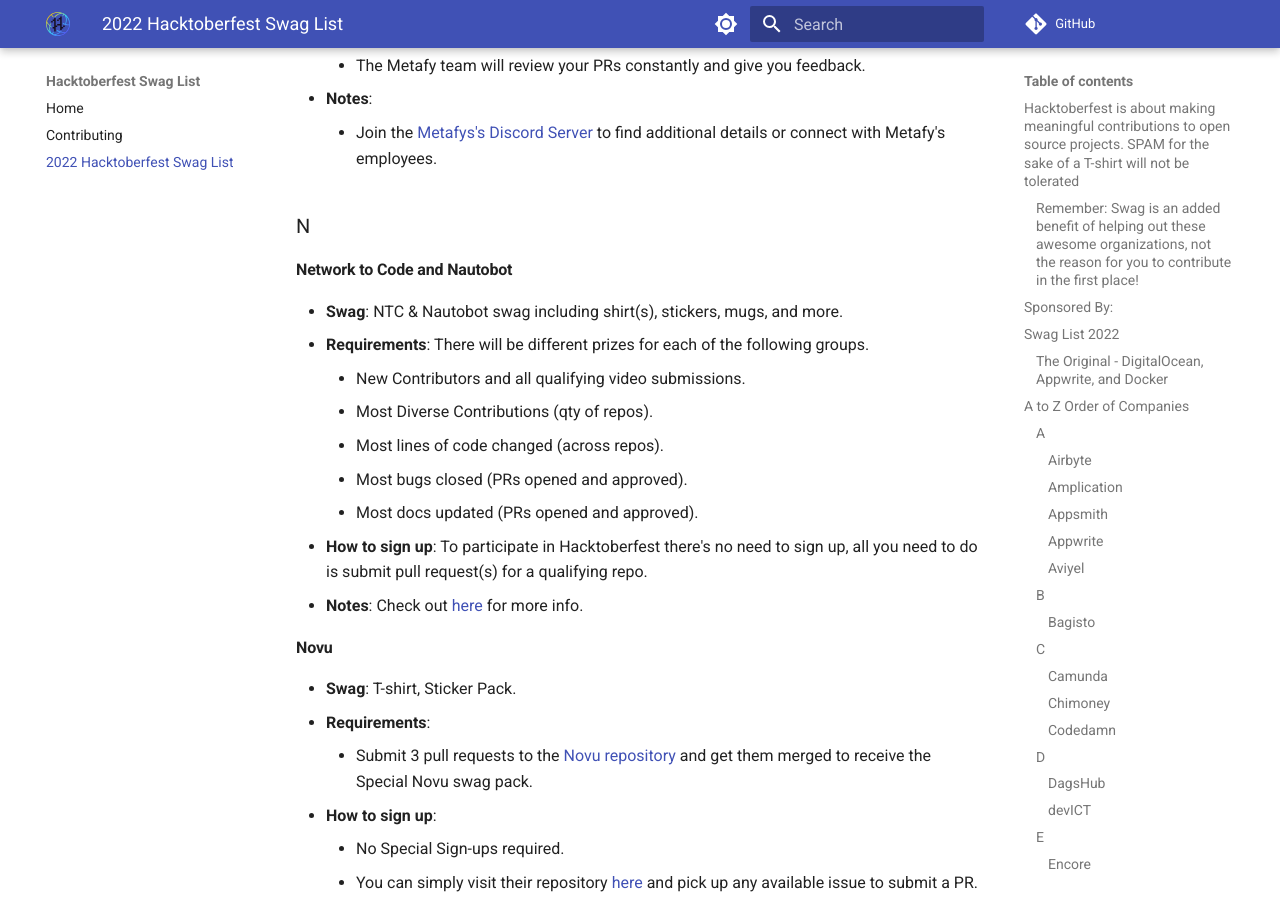
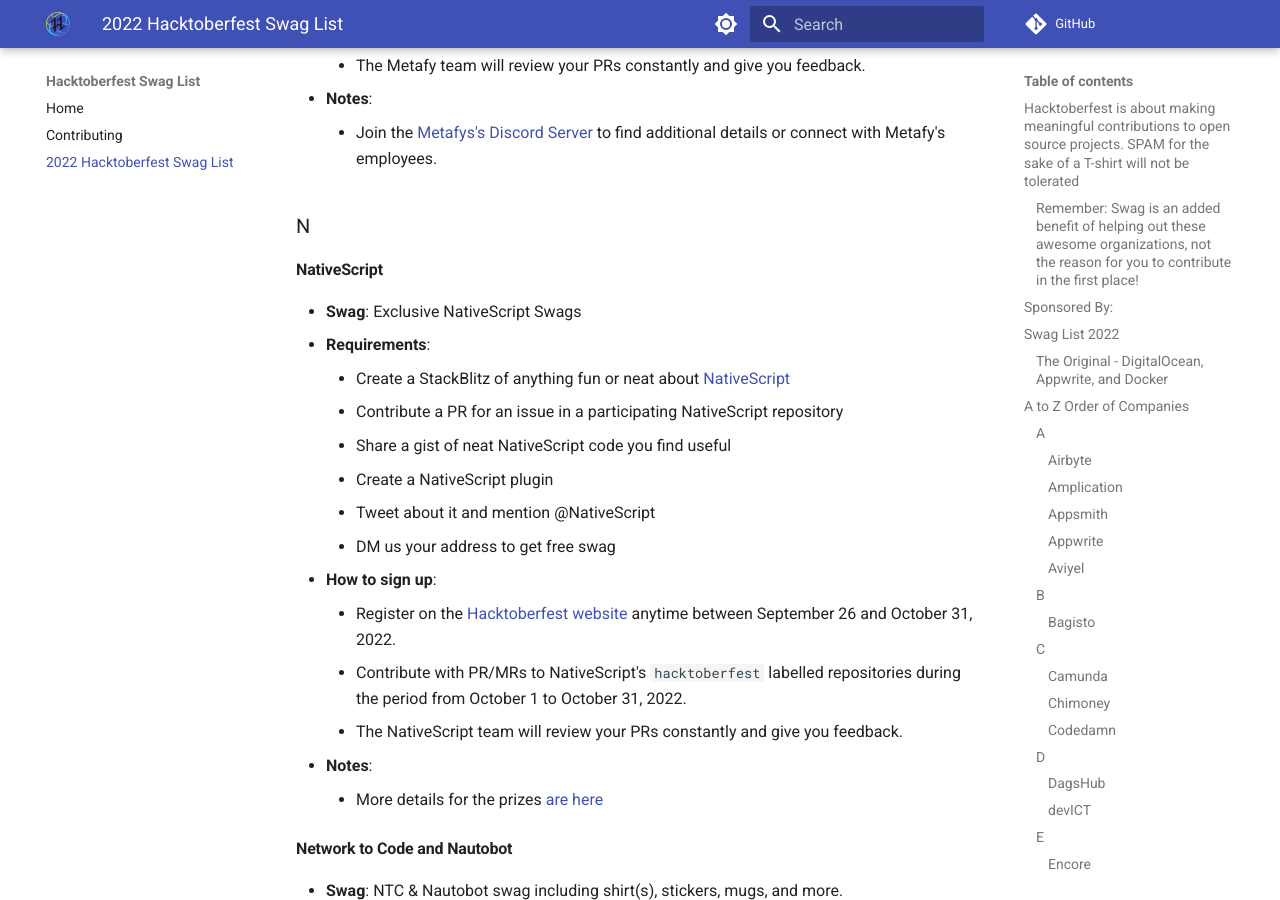
Before and after one commit to crweiner/hacktoberfest-swag-list, an MkDocs documentation site: the page built from docs/list.md, in a window 1280 px wide and 900 px high, scrolled down 11505 px. Built offline with MkDocs 1.6.1 and Material for MkDocs 9.7.7, drawn with Linux system fonts in a browser that asks for light colours; comment, search, counter and statistics services are not loaded.

Commit message:
feat: added NativeScript to Hacktoberfest swag list

```diff
--- a/docs/list.md
+++ b/docs/list.md
@@ -330,6 +330,23 @@
 
 ### N
 
+#### **NativeScript**
+
+- **Swag**: Exclusive NativeScript Swags
+- **Requirements**:
+    - Create a StackBlitz of anything fun or neat about [NativeScript](https://preview.nativescript.org){:target="\_blank"}
+    - Contribute a PR for an issue in a participating NativeScript repository
+    - Share a gist of neat NativeScript code you find useful
+    - Create a NativeScript plugin
+    - Tweet about it and mention @NativeScript
+    - DM us your address to get free swag
+- **How to sign up**:
+    - Register on the [Hacktoberfest website](https://hacktoberfest.com/){:target="\_blank"} anytime between September 26 and October 31, 2022.
+    - Contribute with PR/MRs to NativeScript's `hacktoberfest` labelled repositories during the period from October 1 to October 31, 2022.
+    - The NativeScript team will review your PRs constantly and give you feedback.
+- **Notes**:
+    - More details for the prizes [are here](https://twitter.com/NativeScript/status/1577660072150196224){:target="\_blank"}
+
 #### **Network to Code and Nautobot**
 
 - **Swag**: NTC & Nautobot swag including shirt(s), stickers, mugs, and more.
```
